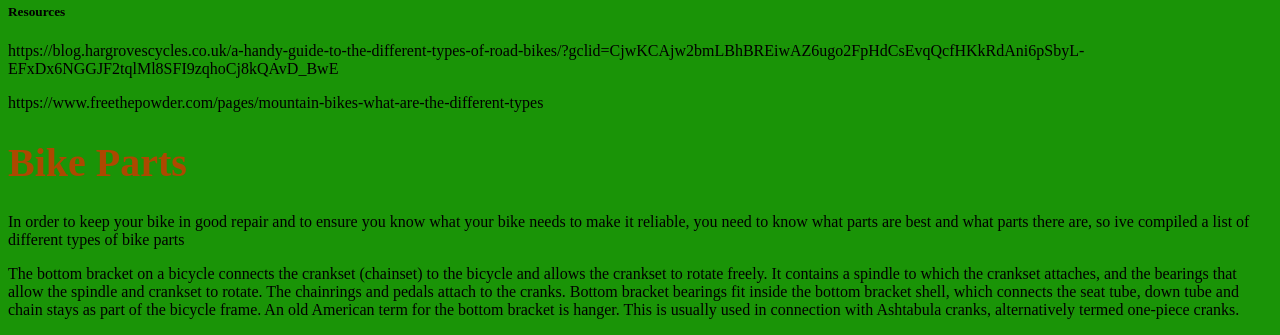
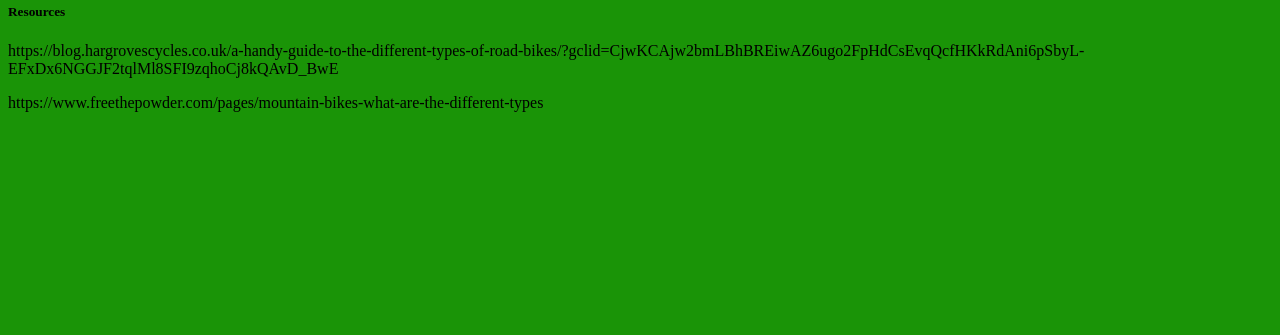
Before and after one commit to snyderfamily/HowTOProgect, a plain HTML site: page index.html in a window 1280 px wide. Shown: the part 6345-6680 px from the top of the page. After the commit the page ends 6473 px from the top, so only its background shows below. Drawn offline with Linux system fonts and the light colour scheme.

Commit message:
Update index.html

```diff
--- a/index.html
+++ b/index.html
@@ -164,172 +164,6 @@ These bikes are designed for riding on snow and sand, or anywhere you need ridic
   https://www.freethepowder.com/pages/mountain-bikes-what-are-the-different-types
 </p>
 
-<h1>Bike Parts</h1>
-
-<p>
-  In order to keep your bike in good repair and to ensure you know what your bike needs to make
-  it reliable, you need to know what parts are best and what parts there are, so ive compiled
-  a list of different types of bike parts</p>
-
-  <p>
-    The bottom bracket on a bicycle connects the crankset (chainset) to the bicycle and allows the
-    crankset to rotate freely. It contains a spindle to which the crankset attaches, and the bearings that
-    allow the spindle and crankset to rotate. The chainrings and pedals attach to the cranks. Bottom
-    bracket bearings fit inside the bottom bracket shell, which connects the seat tube, down tube and chain
-    stays as part of the bicycle frame. An old American term for the bottom bracket is hanger. This is usually
-    used in connection with Ashtabula cranks, alternatively termed one-piece cranks. </p>
-
-
-
-
-
-
-
-
-
-
-
-
-
-
-
-
-
-
-
-
-
-
-
-
-
-
-
-
-
 
   <body>
 </html>
-
-
-
-
-
-
-
-
-
-
-
-
-
-
-
-
-
-
-
-
-
-
-
-
-
-
-
-
-
-
-
-
-
-
-
-
-
-
-
-
-
-
-
-
-
-
-
-
-
-
-
-
-
-
-
-
-
-
-
-
-
-
-
-
-
-
-
-
-
-
-
-
-
-
-
-
-
-
-
-
-
-
-
-
-
-
-
-
-
-
-
-
-
-
-
-
-
-
-
-
-
-
-
-
-
-
-
-
-
-
-
-
-
-
-
-
-
-
-
-
-
-
-<!--http://tubemovies4k.com/en/gallery/michelle-anderson-makes-blistering-impoverish-cum-respecting/index.html-->
```
